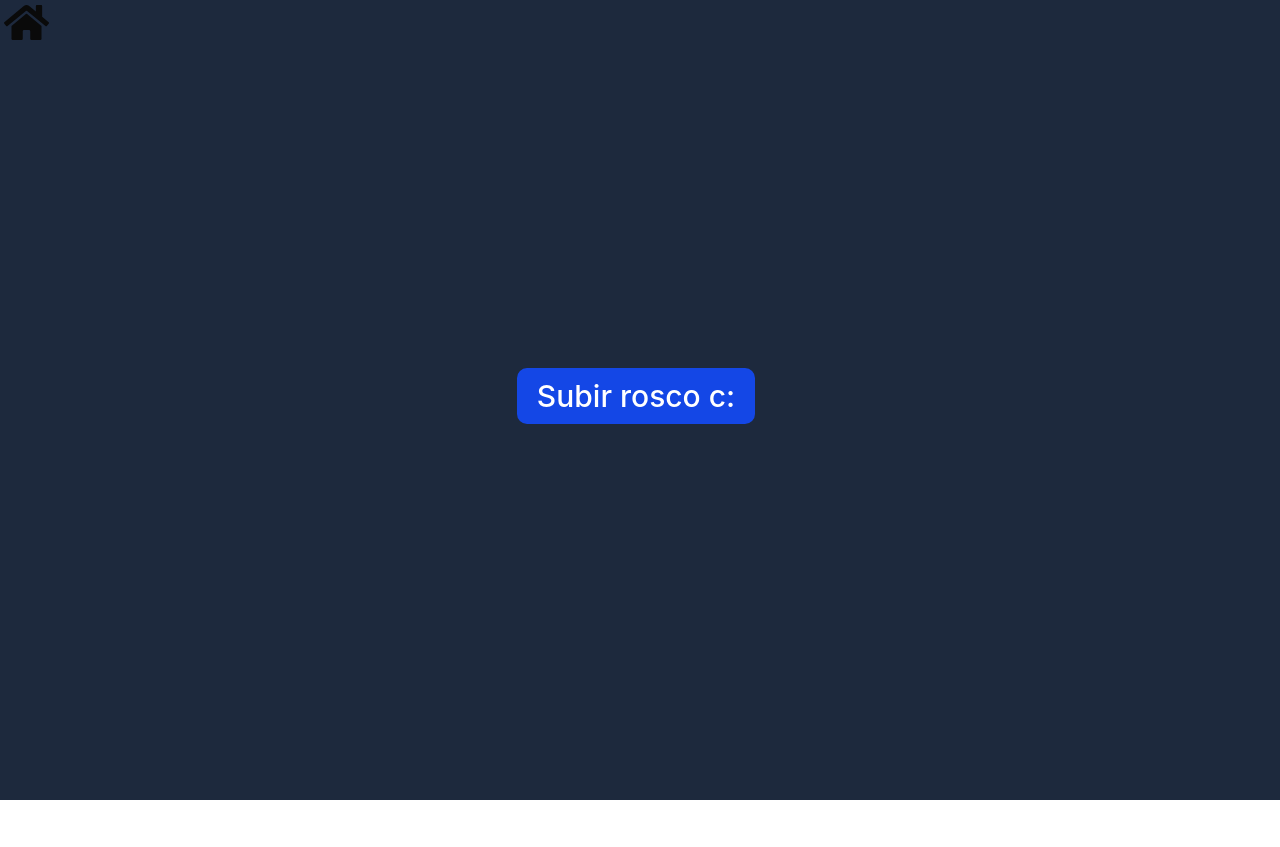
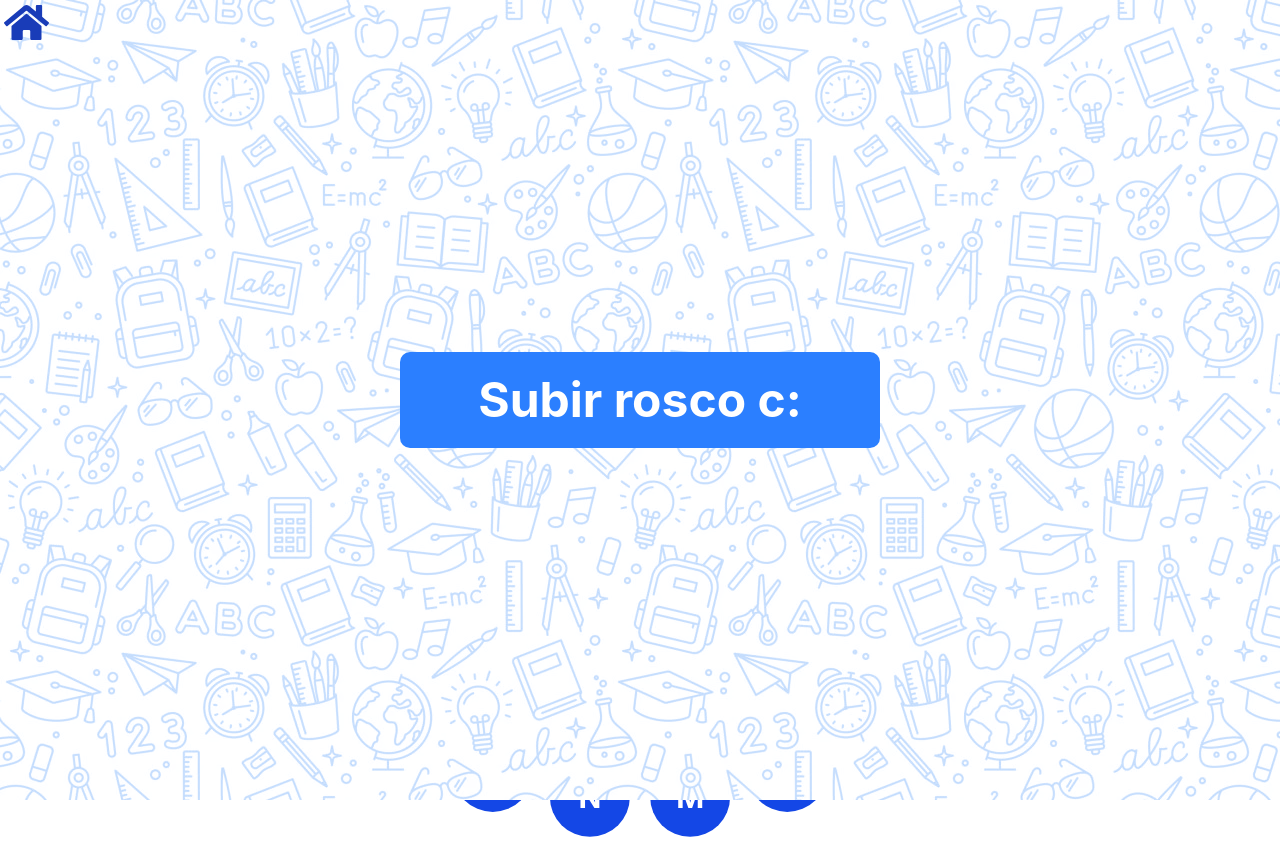
Before and after one commit to Joakosss/PasapalabrasEducativo, a React (Vite) app: page /game in a window 1280 px wide. Before the commit the page ends 800 px from the top, so only its background shows below. Built offline with nearby package versions, Linux system fonts and the light colour scheme.

Commit message:
estetica lista C:

```diff
--- a/src/components/Header.tsx
+++ /dev/null
@@ -1,67 +0,0 @@
-import { Link } from '@tanstack/react-router'
-
-import { useState } from 'react'
-import { Home, Menu, X } from 'lucide-react'
-
-export default function Header() {
-  const [isOpen, setIsOpen] = useState(false)
-
-  return (
-    <>
-      <header className="p-4 flex items-center bg-gray-800 text-white shadow-lg">
-        <button
-          onClick={() => setIsOpen(true)}
-          className="p-2 hover:bg-gray-700 rounded-lg transition-colors"
-          aria-label="Open menu"
-        >
-          <Menu size={24} />
-        </button>
-        <h1 className="ml-4 text-xl font-semibold">
-          <Link to="/">
-            <img
-              src="/tanstack-word-logo-white.svg"
-              alt="TanStack Logo"
-              className="h-10"
-            />
-          </Link>
-        </h1>
-      </header>
-
-      <aside
-        className={`fixed top-0 left-0 h-full w-80 bg-gray-900 text-white shadow-2xl z-50 transform transition-transform duration-300 ease-in-out flex flex-col ${
-          isOpen ? 'translate-x-0' : '-translate-x-full'
-        }`}
-      >
-        <div className="flex items-center justify-between p-4 border-b border-gray-700">
-          <h2 className="text-xl font-bold">Navigation</h2>
-          <button
-            onClick={() => setIsOpen(false)}
-            className="p-2 hover:bg-gray-800 rounded-lg transition-colors"
-            aria-label="Close menu"
-          >
-            <X size={24} />
-          </button>
-        </div>
-
-        <nav className="flex-1 p-4 overflow-y-auto">
-          <Link
-            to="/"
-            onClick={() => setIsOpen(false)}
-            className="flex items-center gap-3 p-3 rounded-lg hover:bg-gray-800 transition-colors mb-2"
-            activeProps={{
-              className:
-                'flex items-center gap-3 p-3 rounded-lg bg-cyan-600 hover:bg-cyan-700 transition-colors mb-2',
-            }}
-          >
-            <Home size={20} />
-            <span className="font-medium">Home</span>
-          </Link>
-
-          {/* Demo Links Start */}
-
-          {/* Demo Links End */}
-        </nav>
-      </aside>
-    </>
-  )
-}
--- a/src/components/HomeButon.tsx
+++ b/src/components/HomeButon.tsx
@@ -1,11 +1,19 @@
-import { Link } from "@tanstack/react-router"
+import { Link, useRouterState } from "@tanstack/react-router"
 import { FaHome } from "react-icons/fa"
 
 type Props = {}
 
-function HomeButon({}: Props) {
+function HomeButon({ }: Props) {
+  const routeState = useRouterState()
+  const isIndex = routeState.location.pathname == "/"
+
+
   return (
-    <Link to='/' className='fixed left-1 z-2' ><FaHome  size={45}/></Link>
+    <>
+      {!isIndex &&
+        <Link to='/' key={"home-button"} className='fixed left-1 z-2 text-blue-800 hover:text-blue-400' ><FaHome size={45} /></Link>
+      }
+    </>
   )
 }
 
--- a/src/components/Modal.tsx
+++ b/src/components/Modal.tsx
@@ -54,10 +54,10 @@ function Modal({ letra, JsonRosco, setModal, SetIsRoscoJson }: Props) {
   return (
     <div
       id="EditModal"
-      className="absolute flex items-center justify-center bg-gray-400/50 inset-0 z-1"
+      className="absolute flex items-center justify-center bg-gray-400/50 inset-0 z-1 w-full h-full"
     >
-      <form className="space-y-4" onSubmit={handleSubmit}>
-        <div className="relative p-4 w-full max-w-md max-h-full">
+      <form className="space-y-4 w-[40%]" onSubmit={handleSubmit}>
+        <div className="relative p-4">
           {/* <!-- Modal content --> */}
           <div className="relative bg-white rounded-lg shadow-sm ">
             {/* <!-- Modal header --> */}
@@ -75,7 +75,7 @@ function Modal({ letra, JsonRosco, setModal, SetIsRoscoJson }: Props) {
               </button>
             </div>
             {/* <!-- Modal body --> */}
-            <div className="p-4 md:p-5">
+            <div className="p-4 md:p-5 flex flex-col gap-5">
               <label className="block mb-2 text-sm font-medium text-gray-900 ">
                 Palabra correcta
               </label>
--- a/src/components/ModalStartGame.tsx
+++ b/src/components/ModalStartGame.tsx
@@ -27,7 +27,7 @@ function ModalStartGame({ setIsOpen, SetIsRoscoJson }: Props) {
   return (
     <div
       id="EditModal"
-      className="absolute flex flex-col items-center justify-center bg-slate-800 inset-0 z-1"
+      className="absolute flex flex-col items-center justify-center min-h-screen w-full bg-[url(./img/fondo1.webp)] bg-blue-100/100 bg-blend-overlay inset-0 z-1"
     >
       <div>
         {/* Input oculto */}
@@ -41,7 +41,11 @@ function ModalStartGame({ setIsOpen, SetIsRoscoJson }: Props) {
         {/* Botón visible con tu estilo */}
         <button
           type="button"
-          className="text-white bg-blue-700 hover:bg-green-500 font-medium rounded-lg text-3xl px-5 py-2.5 me-2 mb-2 cursor-pointer"
+          className="
+          flex items-center gap-2 justify-center text-center
+          text-white bg-blue-500 text-4xl font-bold w-100 h-16 rounded-lg
+          hover:bg-blue-400 hover:text-blue-800
+          md:text-5xl md:h-24 md:w-120"
           onClick={() =>
             fileInputRef.current?.click()}
         >
--- a/src/routes/__root.tsx
+++ b/src/routes/__root.tsx
@@ -1,10 +1,10 @@
-import {  Outlet, createRootRoute } from '@tanstack/react-router'
+import { Outlet, createRootRoute } from '@tanstack/react-router'
 import HomeButon from '@/components/HomeButon'
 export const Route = createRootRoute({
   component: () => (
-    <>
-      <HomeButon/>
+    <div className="min-h-screen w-full bg-[url(./img/fondo1.webp)] bg-blue-100/100 bg-blend-overlay">
+      <HomeButon />
       <Outlet />
-    </>
+    </div>
   ),
 })
--- a/src/routes/game.tsx
+++ b/src/routes/game.tsx
@@ -1,4 +1,4 @@
-import { createFileRoute } from '@tanstack/react-router'
+import { createFileRoute, Link } from '@tanstack/react-router'
 import { useEffect, useRef, useState } from 'react'
 import VacioJson from '../Vacio.json'
 import ModalStartGame from '@/components/ModalStartGame'
@@ -79,53 +79,86 @@ function RouteComponent() {
 
   return (
     <>
+      {/* Modal de Fireworks */}
       {isContWinner && (
-        <div className="fixed inset-0 z-1 bg-slate-800/90">
-          <FireworksBackground />
+        <div className="fixed inset-0 z-50 bg-blue-950/80">
+          <FireworksBackground
+            population={15}
+            fireworkSize={{ min: 2, max: 6 }}
+            className='absolute inset-0 z-0 pointer-events-none'
+          />
+          <div className="fixed top-[50%] left-[50%] transform -translate-x-1/2 -translate-y-1/2 z-10">
+            <Link
+              to="/disenio"
+              className="
+                flex items-center gap-2 justify-center text-center
+                text-white bg-blue-500 text-4xl font-bold w-100 h-24 rounded-lg
+                hover:bg-blue-400 hover:text-blue-800 cursor-pointer shadow-lg"
+            >
+              Terminar Juego
+            </Link>
+          </div>
+
         </div>
       )}
-      <section className="grid grid-cols-3 gap-5 pt-20 px-2">
-        <div className="col-span-1">
-          <h2 className="text-3xl font-bold text-center h-20">
+
+      {/* Seccion del juego */}
+      <section className="flex flex-col items-center justify-center h-screen gap-0 md:gap-7">
+
+        {/* Rosco */}
+        <RoscoPlaying
+          ANGULO_POR_LETRA={ANGULO_POR_LETRA}
+          IsRoscoJson={IsRoscoJson}
+          radio={radio}
+          roscoRef={roscoRef}
+          key={'RoscoEditando'}
+        >
+
+          <h2 className="text-5xl font-extrabold text-center text-blue-900 z-1">
             {IsRoscoJson[isContador].tipo === 'Contiene'
               ? `${IsRoscoJson[isContador].tipo} la letra ${IsRoscoJson[isContador].letra}`
               : `${IsRoscoJson[isContador].tipo} con la letra ${IsRoscoJson[isContador].letra}`}
           </h2>
-          <p className="text-center border border-slate-500 min-h-80 text-xl font-medium py-2">
-            {IsRoscoJson[isContador].descripcion}
-          </p>
-          <div className="flex mt-5">
+
+          {/* Descripcion de la letra */}
+          <p className='text-2xl lg:text-4xl font-bold text-center text-blue-900 w-[70%]'>{IsRoscoJson[isContador].descripcion}</p>
+
+          {/* Botones */}
+          <div className="flex flex-row justify-center items-center gap-3">
             <button
               type="button"
-              className="text-white bg-blue-700 hover:bg-green-500 font-medium rounded-lg text-xl px-5 py-2.5 w-full me-2 mb-2 cursor-pointer"
-              onMouseEnter={() => setIsHover(true)}
-              onMouseLeave={() => setIsHover(false)}
+              className="
+            flex items-center gap-2 justify-center text-center
+            text-white bg-blue-500 text-2xl font-bold w-40 h-16 rounded-lg
+            hover:bg-lime-600  cursor-pointer z-1"
               onClick={() =>
-                setTimeout(() => {
-                  handleNext()
-                }, 500)
+                handleNext()
               }
             >
-              {isHover ? IsRoscoJson[isContador].correcto : 'Siguiente'}
+              Siguiente
             </button>
             <button
               type="button"
-              className="text-white bg-blue-700 hover:bg-green-500 font-medium rounded-lg text-xl px-5 py-2.5 w-full me-2 mb-2 cursor-pointer"
+              className="
+            flex items-center gap-2 justify-center text-center
+            text-white bg-blue-500 text-2xl font-bold w-40 h-16 rounded-lg
+            hover:bg-blue-400 hover:text-blue-800 cursor-pointer z-1"
               onClick={() => handlePass()}
             >
               Pasar
             </button>
           </div>
-        </div>
-        <div className="col-span-2">
-          <RoscoPlaying
-            ANGULO_POR_LETRA={ANGULO_POR_LETRA}
-            IsRoscoJson={IsRoscoJson}
-            radio={radio}
-            roscoRef={roscoRef}
-            key={'RoscoEditando'}
-          />
-        </div>
+
+          {/* Letra correcta anterior */}
+          {IsRoscoJson[isContador - 1] && IsRoscoJson[isContador - 1].estado === 'correcto' &&
+            <div className="flex flex-col items-center justify-center text-2xl font-bold">
+              <p className='text-blue-900/70'>Letra con {IsRoscoJson[isContador - 1].letra}</p>
+              <p className='text-blue-900'>"{IsRoscoJson[isContador - 1].correcto}"</p>
+            </div>
+          }
+
+        </RoscoPlaying>
+
       </section>
       {isOpen && (
         <ModalStartGame SetIsRoscoJson={SetIsRoscoJson} setIsOpen={setIsOpen} />
@@ -139,6 +172,7 @@ type PropsRosco = {
   radio: number
   IsRoscoJson: GameLetra[]
   ANGULO_POR_LETRA: number
+  children: React.ReactNode
 }
 
 function RoscoPlaying({
@@ -146,14 +180,21 @@ function RoscoPlaying({
   radio,
   IsRoscoJson,
   ANGULO_POR_LETRA,
+  children,
 }: PropsRosco) {
   return (
     <>
-      <div className="flex items-center justify-center h-150">
+      <div className="flex items-center justify-center h-screen">
         <div
           ref={roscoRef}
-          className="relative w-[500px] h-[500px] rounded-full border-2 border-gray-400"
+          className="relative w-[400px] h-[400px] md:w-[600px] md:h-[600px] xl:w-[800px] xl:h-[800px]  rounded-full border-2 border-gray-400"
         >
+
+          <section className='flex flex-col items-center justify-center gap-7 h-[90%]'>
+            {children}
+          </section>
+
+
           {radio > 0 &&
             IsRoscoJson.map((letra, index) => {
               const angulo = ANGULO_POR_LETRA * index
@@ -184,7 +225,7 @@ function RoscoPlaying({
                   {/* Este div visible contiene la letra y la mantiene derecha */}
                   <div
                     style={estiloLetra}
-                    className={`w-12 h-12 rounded-full flex items-center justify-center font-bold text-white bg-blue-700  ${letra.estado === 'correcto' && 'bg-green-700 '} ${letra.estado === 'pendiente' && 'bg-yellow-300'}`}
+                    className={`w-11 h-11 md:w-14 md:h-14 xl:w-20 xl:h-20 text-lg md:text-xl lg:text-2xl xl:text-3xl rounded-full flex items-center justify-center font-bold text-white bg-blue-700  ${letra.estado === 'correcto' && 'bg-green-700 '} ${letra.estado === 'pendiente' && 'bg-yellow-300'}`}
                   >
                     {letra.letra}
                   </div>
```
Also changed, not shown: src/components/ModalStartEdit.tsx (+11 -5 lines), src/routes/disenio.tsx (+28 -18 lines), src/routes/index.tsx (+34 -13 lines), src/img/fondo1.webp (added), src/img/fondo2.webp (added).
